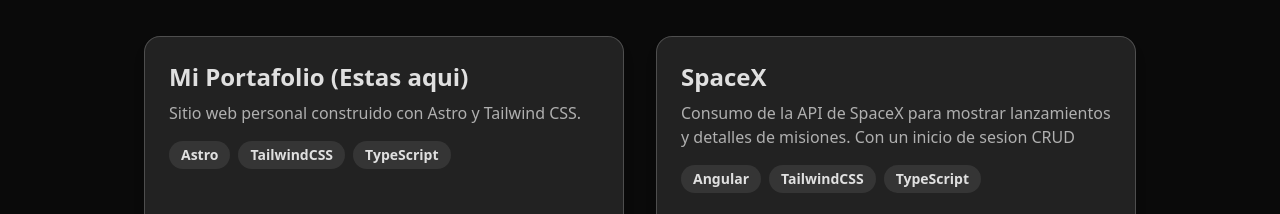
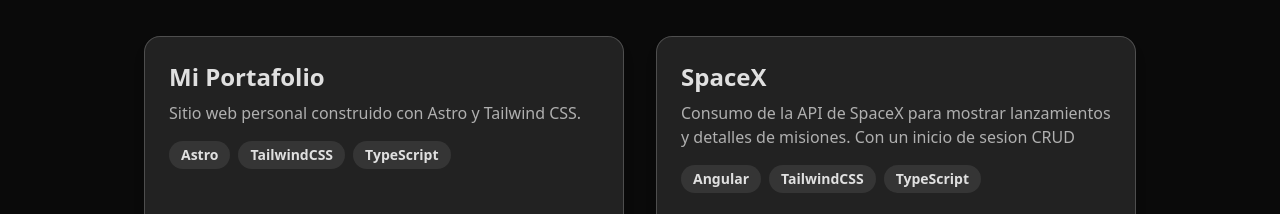
Before and after one commit to CJ-Montero/portfolio, an Astro site: page / in a window 1280 px wide. Shown: the part 548-762 px from the top of the page. Built offline with nearby package versions, Linux system fonts and the light colour scheme; Astro itself is replaced by a stand-in of ours.

Commit message:
Actualizar el nombre del proyecto "Mi Portafolio" y corregir comentarios en el componente de proyectos. Añadir archivo sobre el componente "about".

```diff
--- a/src/components/proyects.astro
+++ b/src/components/proyects.astro
@@ -3,10 +3,10 @@
 
 const projects = [
   {
-    name: "Mi Portafolio (Estas aqui)",
+    name: "Mi Portafolio",
     description: "Sitio web personal construido con Astro y Tailwind CSS.",
     url: "#",
-    demo: "#",
+    demo: null,
     stack: ["Astro", "TailwindCSS", "TypeScript"]
   },
   {
@@ -16,7 +16,7 @@
     demo: "https://cj-montero.github.io/SpaceX/",
     stack: ["Angular", "TailwindCSS", "TypeScript"]
   },
-  // Agrega más proyectos aquí
+  // Agregar más proyectos aquí
 ]
 ---
 
```
Also changed, not shown: src/components/about.astro (added).
